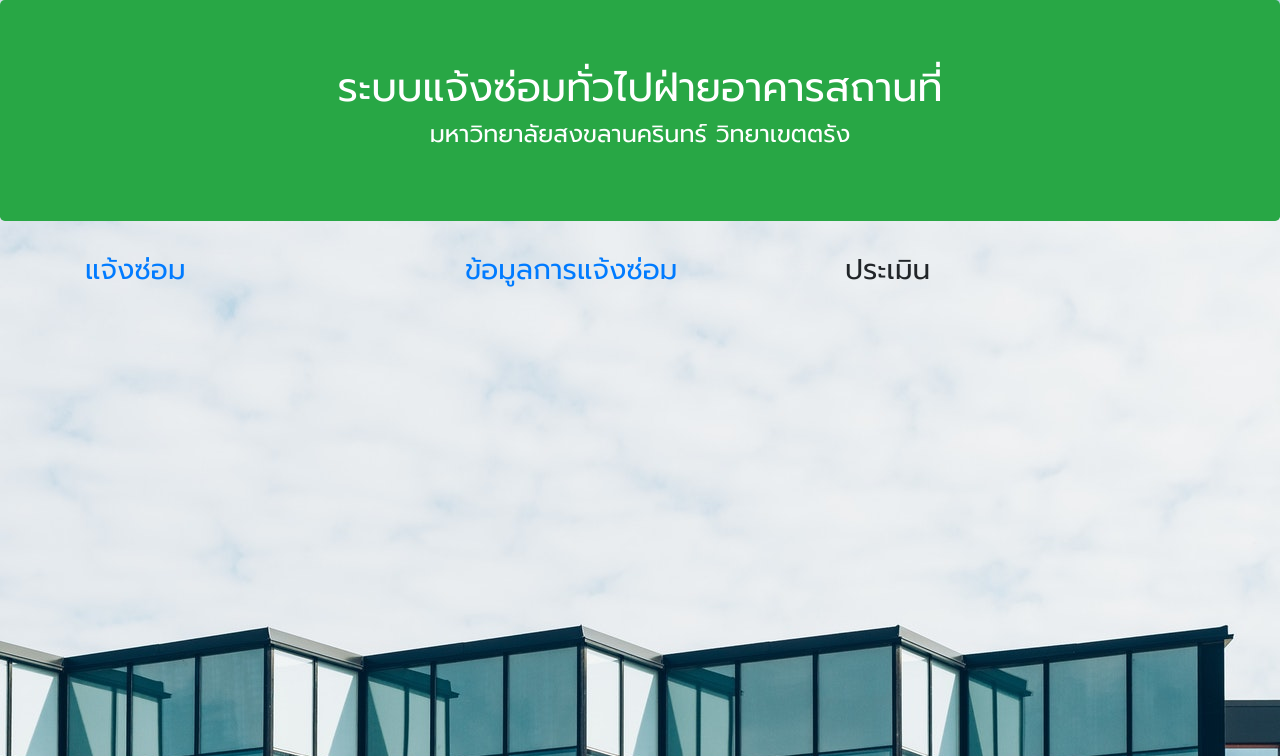
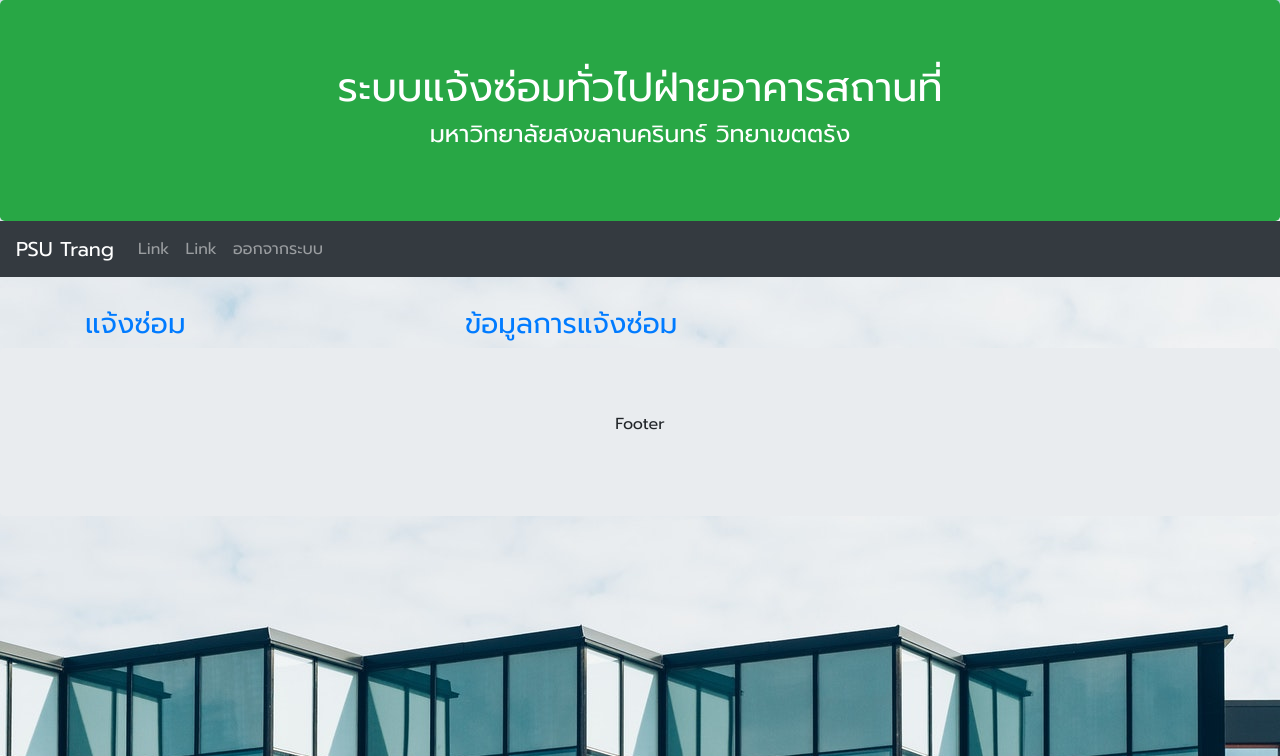
Before and after one commit to hannahimchan/project, a PHP site: page / in a window 1280 px wide. Shown: the top 756 px of the page. Run offline with PHP 8.4, Linux system fonts and the light colour scheme; some web fonts are replaced.

Commit message:
แก้ไข

```diff
--- a/index.html
+++ b/index.html
@@ -10,9 +10,11 @@
     <script src="https://cdnjs.cloudflare.com/ajax/libs/popper.js/1.14.7/umd/popper.min.js"></script>
     <script src="https://maxcdn.bootstrapcdn.com/bootstrap/4.3.1/js/bootstrap.min.js"></script>
 
+
     <link rel="stylesheet" href="css/style.css">
     <style>
-        h1,h4 {
+        h1,
+        h4 {
             color: #fff;
         }
     </style>
@@ -21,29 +23,46 @@
 
 <body>
 
-    <div class="jumbotron text-center bg-success text">
+    <div class="jumbotron text-center bg-success text" style="margin-bottom:0">
         <h1>ระบบแจ้งซ่อมทั่วไปฝ่ายอาคารสถานที่</h1>
         <h4>มหาวิทยาลัยสงขลานครินทร์ วิทยาเขตตรัง</h4>
     </div>
 
-    <div class="container">
+    <nav class="navbar navbar-expand-sm bg-dark navbar-dark">
+        <a class="navbar-brand" href="#">PSU Trang</a>
+        <button class="navbar-toggler" type="button" data-toggle="collapse" data-target="#collapsibleNavbar">
+            <span class="navbar-toggler-icon"></span>
+        </button>
+        <div class="collapse navbar-collapse" id="collapsibleNavbar">
+            <ul class="navbar-nav">
+                <li class="nav-item">
+                    <a class="nav-link" href="#">Link</a>
+                </li>
+                <li class="nav-item">
+                    <a class="nav-link" href="#">Link</a>
+                </li>
+                <li class="nav-item">
+                    <a class="nav-link" href="#">ออกจากระบบ</a>
+                </li>
+            </ul>
+        </div>
+    </nav>
+
+    <div class="container" style="margin-top:30px">
         <div class="row">
             <div class="col-sm-4">
                 <h3><a href="form.php" style="text-decoration: none;"> แจ้งซ่อม</a></h3>
-                <p></p>
-                <p></p>
+
             </div>
             <div class="col-sm-4">
                 <h3><a href="list_form.php" style="text-decoration: none;">ข้อมูลการแจ้งซ่อม</a></h3>
-                <p></p>
-                <p></p>
-            </div>
-            <div class="col-sm-4">
-                <h3>ประเมิน</h3>
-                <p></p>
-                <p></p>
+
             </div>
         </div>
+    </div>
+
+    <div class="jumbotron text-center" style="margin-bottom:0">
+        <p>Footer</p>
     </div>
 
 </body>
```
Also changed, not shown: form.php (+59 -23 lines), profile.php (added).
